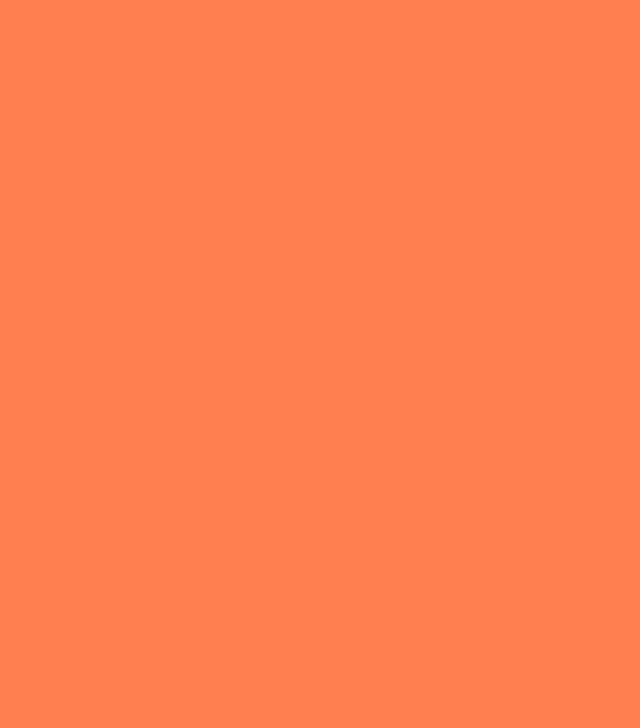
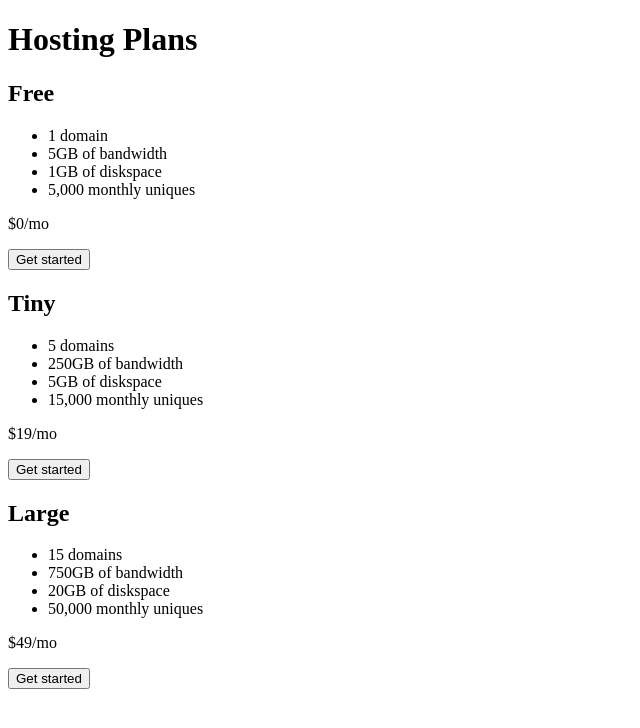
Before and after one commit to AngelCruzL/pricing-table, a website: page src/index.html in a window 1280 px wide. Shown: the whole page, without its empty margins (0-640 px from the left). Drawn offline with nearby package versions, Linux system fonts and the light colour scheme; files that its build step writes are made by us from their sources.

Commit message:
Add basic html markup and sass variables

```diff
--- a/src/index.html
+++ b/src/index.html
@@ -9,6 +9,49 @@
   <link href="css/style.css" rel="stylesheet">
 </head>
 <body>
+<h1 id="page-heading">Hosting Plans</h1>
 
+<div class="container">
+  <section aria-labelledby="page-heading" class="pricing-plans">
+    <div class="tier">
+      <h2 class="tier__title">Free</h2>
+      <ul class="tier__feature-list">
+        <li class="tier__list-item">1 domain</li>
+        <li class="tier__list-item">5GB of bandwidth</li>
+        <li class="tier__list-item">1GB of diskspace</li>
+        <li class="tier__list-item">5,000 monthly uniques</li>
+      </ul>
+
+      <p class="tier__price">$0<span>/mo</span></p>
+      <button class="button" type="button">Get started</button>
+    </div>
+
+    <div class="tier">
+      <h2 class="tier__title">Tiny</h2>
+      <ul class="tier__feature-list">
+        <li class="tier__list-item">5 domains</li>
+        <li class="tier__list-item">250GB of bandwidth</li>
+        <li class="tier__list-item">5GB of diskspace</li>
+        <li class="tier__list-item">15,000 monthly uniques</li>
+      </ul>
+
+      <p class="tier__price">$19<span>/mo</span></p>
+      <button class="button" type="button">Get started</button>
+    </div>
+
+    <div class="tier">
+      <h2 class="tier__title">Large</h2>
+      <ul class="tier__feature-list">
+        <li class="tier__list-item">15 domains</li>
+        <li class="tier__list-item">750GB of bandwidth</li>
+        <li class="tier__list-item">20GB of diskspace</li>
+        <li class="tier__list-item">50,000 monthly uniques</li>
+      </ul>
+
+      <p class="tier__price">$49<span>/mo</span></p>
+      <button class="button" type="button">Get started</button>
+    </div>
+  </section>
+</div>
 </body>
 </html>
--- a/src/sass/style.scss
+++ b/src/sass/style.scss
@@ -1,3 +1,26 @@
-body {
-  background-color: coral;
-}
+// colors
+$color-neutral-100: #fff;
+$color-neutral-900: #1f3049;
+$color-primary-400: #0066ff;
+
+// font-families
+$ff-sans: 'Open Sans', sans-serif;
+
+// font-sizes
+$fs-900: 3.75rem; // 60px
+$fs-800: 3rem; // 48px
+$fs-600: 1.5rem; // 24px
+$fs-500: 1.3125rem; // 21px
+$fs-400: 1.125rem; // 18px
+
+// font-weights
+$fw-400: 400;
+$fw-700: 700;
+
+// size/spacing values (Including the border-width)
+$size-8: 0.5rem;
+$size-12: 0.75rem; // (not in design)
+$size-16: 1rem;
+$size-20: 1.25rem;
+$size-32: 2rem;
+$size-36: 2.25rem;
```
